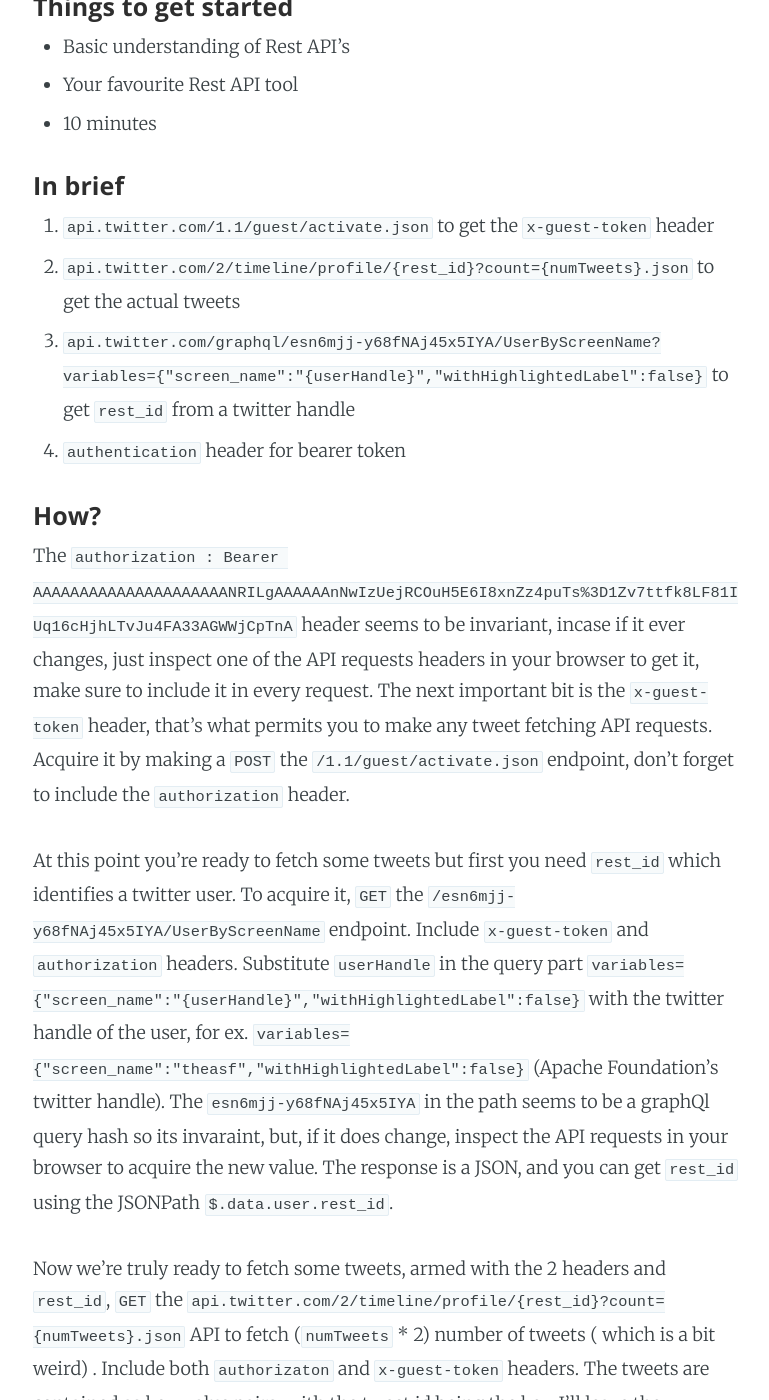
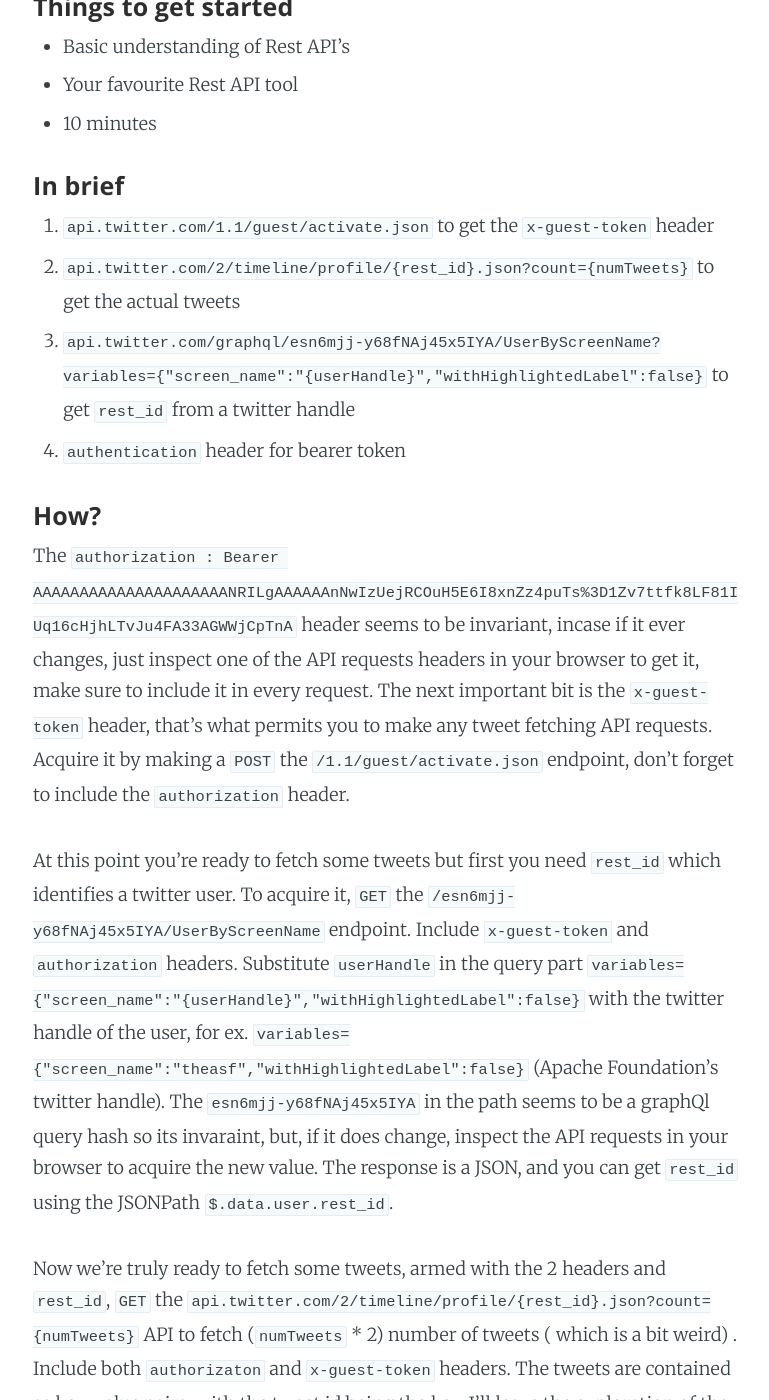
Before and after one commit to 7-m/7-m.github.io, a Jekyll site: the page built from _posts/2020-11-23-Scraping-Twitter.markdown, in a window 1280 px wide and 1400 px high, scrolled down 394 px. Shown: the whole window, without its empty margins (252-1021 px from the left). Built offline with Jekyll 4.4.1, drawn with Linux system fonts in a browser that asks for light colours.

```diff
--- a/_posts/2020-11-23-Scraping-Twitter.markdown
+++ b/_posts/2020-11-23-Scraping-Twitter.markdown
@@ -14,7 +14,7 @@ Want to scrape a handful of tweets? but don't want to sign up for twitter develo
 
 #### In brief
 1. `api.twitter.com/1.1/guest/activate.json` to get the `x-guest-token` header
-2. `api.twitter.com/2/timeline/profile/{rest_id}?count={numTweets}.json` to get the actual tweets
+2. `api.twitter.com/2/timeline/profile/{rest_id}.json?count={numTweets}` to get the actual tweets
 3. `api.twitter.com/graphql/esn6mjj-y68fNAj45x5IYA/UserByScreenName?variables={"screen_name":"{userHandle}","withHighlightedLabel":false}` to get `rest_id` from a twitter handle
 4. `authentication` header for bearer token
 
@@ -23,6 +23,6 @@ The `authorization : Bearer AAAAAAAAAAAAAAAAAAAAANRILgAAAAAAnNwIzUejRCOuH5E6I8xn
 
  At this point you're ready to fetch some tweets but first you need `rest_id` which identifies a twitter user. To acquire it, `GET` the `/esn6mjj-y68fNAj45x5IYA/UserByScreenName` endpoint. Include `x-guest-token` and `authorization` headers. Substitute `userHandle` in the query part `variables={"screen_name":"{userHandle}","withHighlightedLabel":false}` with the twitter handle of the user, for ex. `variables={"screen_name":"theasf","withHighlightedLabel":false}` (Apache Foundation's twitter handle). The `esn6mjj-y68fNAj45x5IYA` in the path seems to be a graphQl query hash so its invaraint, but, if it does change, inspect the API requests in your browser to acquire the new value. The response is a JSON, and you can get `rest_id` using the JSONPath `$.data.user.rest_id`.
 
-Now we're truly ready to fetch some tweets, armed with the 2 headers and `rest_id`, `GET` the `api.twitter.com/2/timeline/profile/{rest_id}?count={numTweets}.json` API to fetch (`numTweets` * 2) number of tweets ( which is a bit weird) . Include both `authorizaton` and `x-guest-token` headers. The tweets are contained as key-value pairs, with the tweet id being the key, I'll leave the exploration of the value object up to you. Use `$.globalObjects.tweets` to fetch the key-value map.
+Now we're truly ready to fetch some tweets, armed with the 2 headers and `rest_id`, `GET` the `api.twitter.com/2/timeline/profile/{rest_id}.json?count={numTweets}` API to fetch (`numTweets` * 2) number of tweets ( which is a bit weird) . Include both `authorizaton` and `x-guest-token` headers. The tweets are contained as key-value pairs, with the tweet id being the key, I'll leave the exploration of the value object up to you. Use `$.globalObjects.tweets` to fetch the key-value map.
 
 That's all folks!
```
